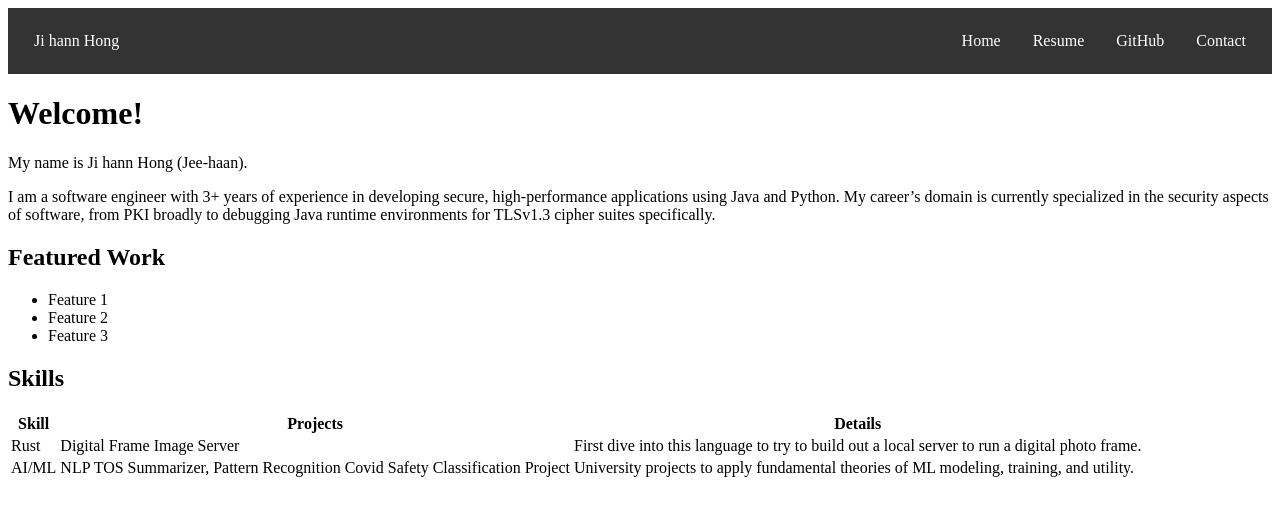
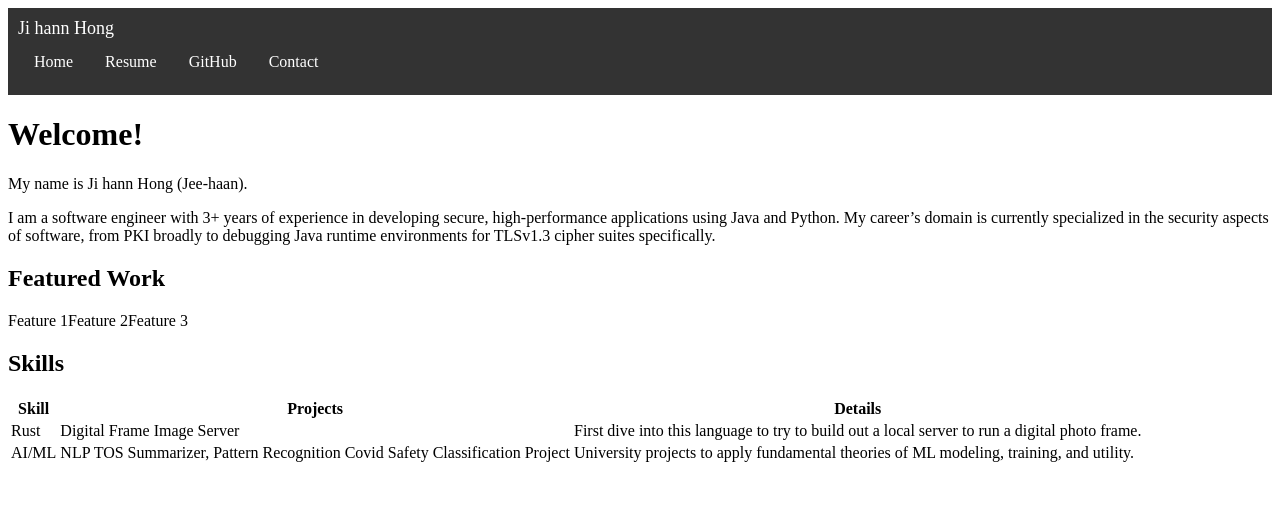
Before and after one commit to jhong16/My-Github-Page, a Jekyll site: the page built from index.md, in a window 1280 px wide. Shown: the top 516 px of the page. Built offline with Jekyll 4.4.1, drawn with Linux system fonts in a browser that asks for light colours.

Commit message:
Update header.html

```diff
--- a/_includes/header.html
+++ b/_includes/header.html
@@ -1,11 +1,93 @@
 <head>
-  <nav style="background-color: #333; padding: 10px;">
-    <ul style="list-style-type: none; margin: 0; padding: 0; overflow: hidden;">
-      <li style="float: left;"><a href="/" style="display: block; color: white; text-align: center; padding: 14px 16px; text-decoration: none;">Ji hann Hong</a></li>
-      <li style="float: right;"><a href="/contact" style="display: block; color: white; text-align: center; padding: 14px 16px; text-decoration: none;">Contact</a></li>
-      <li style="float: right;"><a href="https://github.com/jhong16" style="display: block; color: white; text-align: center; padding: 14px 16px; text-decoration: none;">GitHub</a></li>
-      <li style="float: right;"><a href="/resume" style="display: block; color: white; text-align: center; padding: 14px 16px; text-decoration: none;">Resume</a></li>
-      <li style="float: right;"><a href="/" style="display: block; color: white; text-align: center; padding: 14px 16px; text-decoration: none;">Home</a></li>
+  <style>
+    /* Base styling for navigation */
+    nav {
+      background-color: #333;
+      padding: 10px;
+    }
+
+    /* Style the nav items */
+    ul {
+      list-style-type: none;
+      margin: 0;
+      padding: 0;
+      overflow: hidden;
+    }
+
+    ul li {
+      float: left;
+    }
+
+    ul li a {
+      display: block;
+      color: white;
+      text-align: center;
+      padding: 14px 16px;
+      text-decoration: none;
+    }
+
+    /* Hamburger icon for mobile view */
+    .hamburger {
+      display: none;
+      font-size: 24px;
+      cursor: pointer;
+      color: white;
+      float: right;
+    }
+
+    /* Show the hamburger icon and hide the nav links on smaller screens */
+    @media (max-width: 600px) {
+      ul li {
+        display: none;
+      }
+
+      .hamburger {
+        display: block;
+      }
+
+      /* Show the nav links in a vertical layout when activated */
+      .responsive {
+        display: block;
+        position: absolute;
+        background-color: #333;
+        width: 100%;
+        top: 60px;
+        left: 0;
+      }
+
+      .responsive li {
+        float: none;
+        display: block;
+        text-align: center;
+      }
+    }
+  </style>
+
+  <nav>
+    <!-- Brand name / Title -->
+    <a href="/" style="color: white; font-size: 18px; text-decoration: none;">Ji hann Hong</a>
+
+    <!-- Hamburger icon for mobile -->
+    <span class="hamburger" onclick="toggleMenu()">&#9776;</span>
+
+    <!-- Navigation Links -->
+    <ul id="navbar">
+      <li><a href="/" style="color: white; text-decoration: none;">Home</a></li>
+      <li><a href="/resume" style="color: white; text-decoration: none;">Resume</a></li>
+      <li><a href="https://github.com/jhong16" style="color: white; text-decoration: none;">GitHub</a></li>
+      <li><a href="/contact" style="color: white; text-decoration: none;">Contact</a></li>
     </ul>
   </nav>
+
+  <script>
+    /* JavaScript to toggle the menu */
+    function toggleMenu() {
+      var navbar = document.getElementById("navbar");
+      if (navbar.className === "") {
+        navbar.className = "responsive";
+      } else {
+        navbar.className = "";
+      }
+    }
+  </script>
 </head>
```
